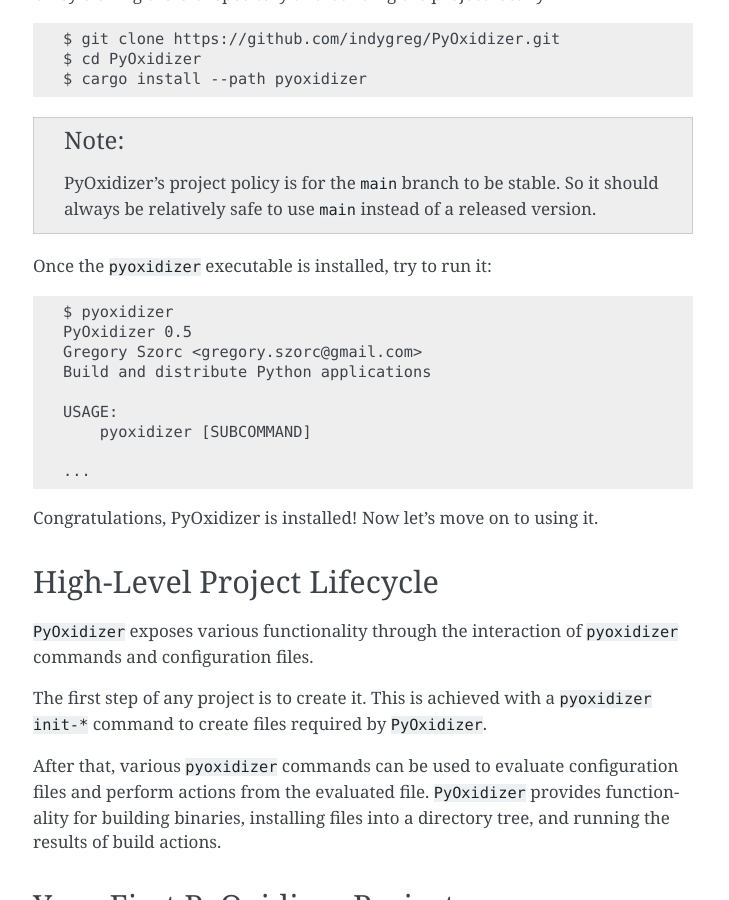
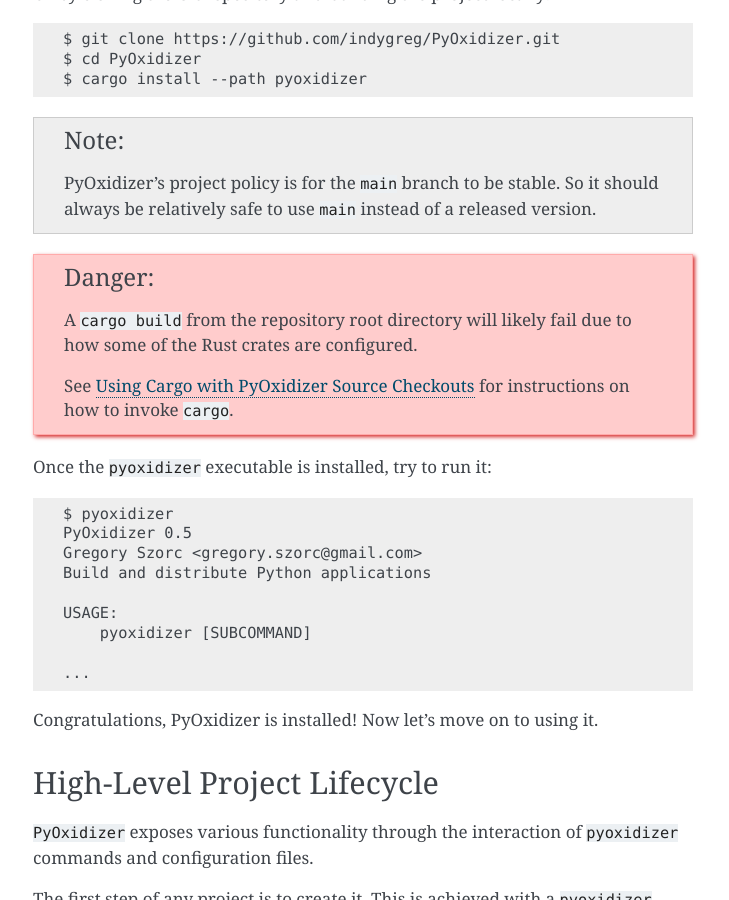
Before and after one commit to indygreg/PyOxidizer, a Sphinx documentation site: the page built from docs/getting_started.rst, in a window 1280 px wide and 900 px high, scrolled down 1345 px. Shown: the whole window, without its empty margins (387-1116 px from the left). Built offline with Sphinx 7.4.7, drawn with Linux system fonts in a browser that asks for light colours; the version number is read from the project's files by our own code.

Commit message:
docs: document how to build various crates
Related to #264.

```diff
--- a/docs/getting_started.rst
+++ b/docs/getting_started.rst
@@ -73,6 +73,14 @@
    PyOxidizer's project policy is for the ``main`` branch to be stable. So it
    should always be relatively safe to use ``main`` instead of a released
    version.
+
+.. danger::
+
+   A ``cargo build`` from the repository root directory will likely fail due
+   to how some of the Rust crates are configured.
+
+   See :ref:`rust_cargo_source_checkouts` for instructions on how to invoke
+   ``cargo``.
 
 Once the ``pyoxidizer`` executable is installed, try to run it::
 
--- a/docs/rust.rst
+++ b/docs/rust.rst
@@ -19,6 +19,7 @@
 .. toctree::
    :maxdepth: 2
 
+   rust_cargo_source_checkouts
    rust_projects
    rust_crate_configuration
    rust_rust_code
```
Also changed, not shown: docs/rust_cargo_source_checkouts.rst (added, +83 -0 lines).
